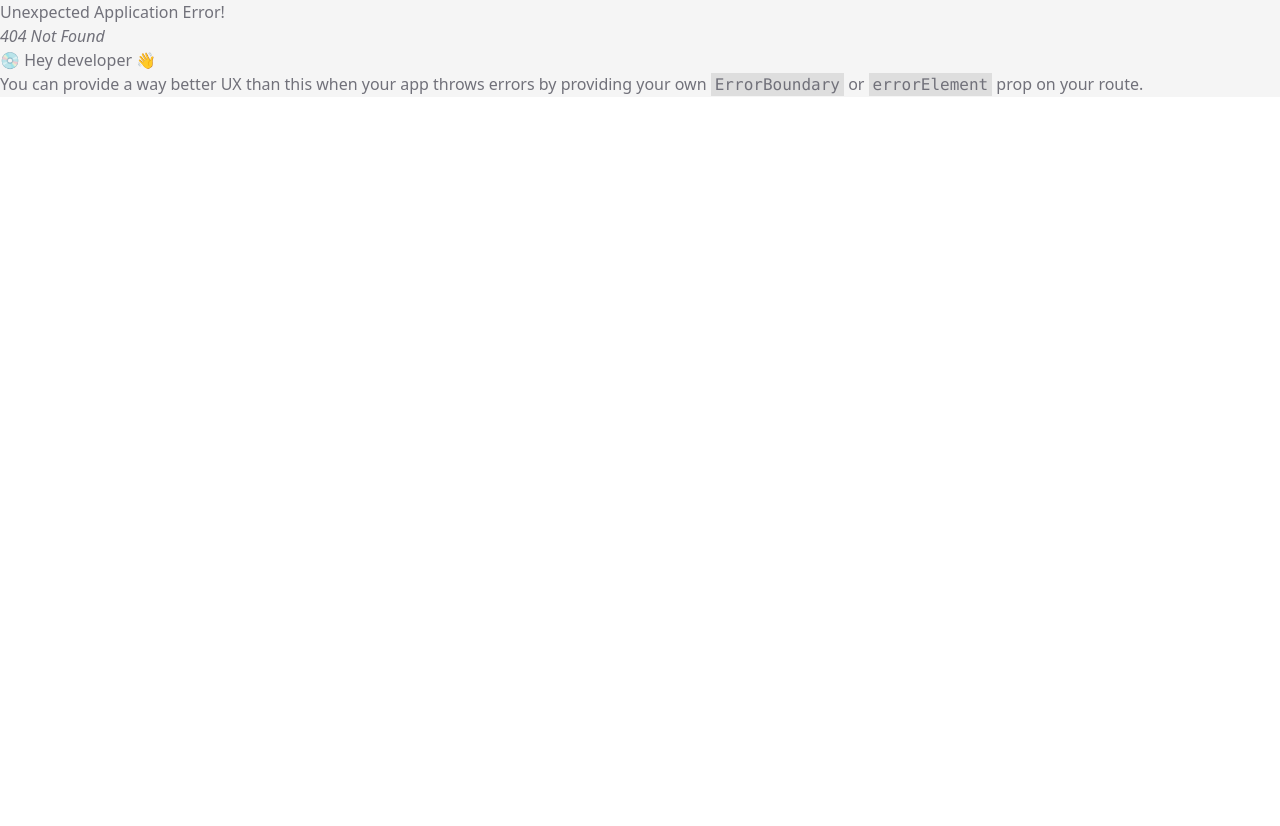
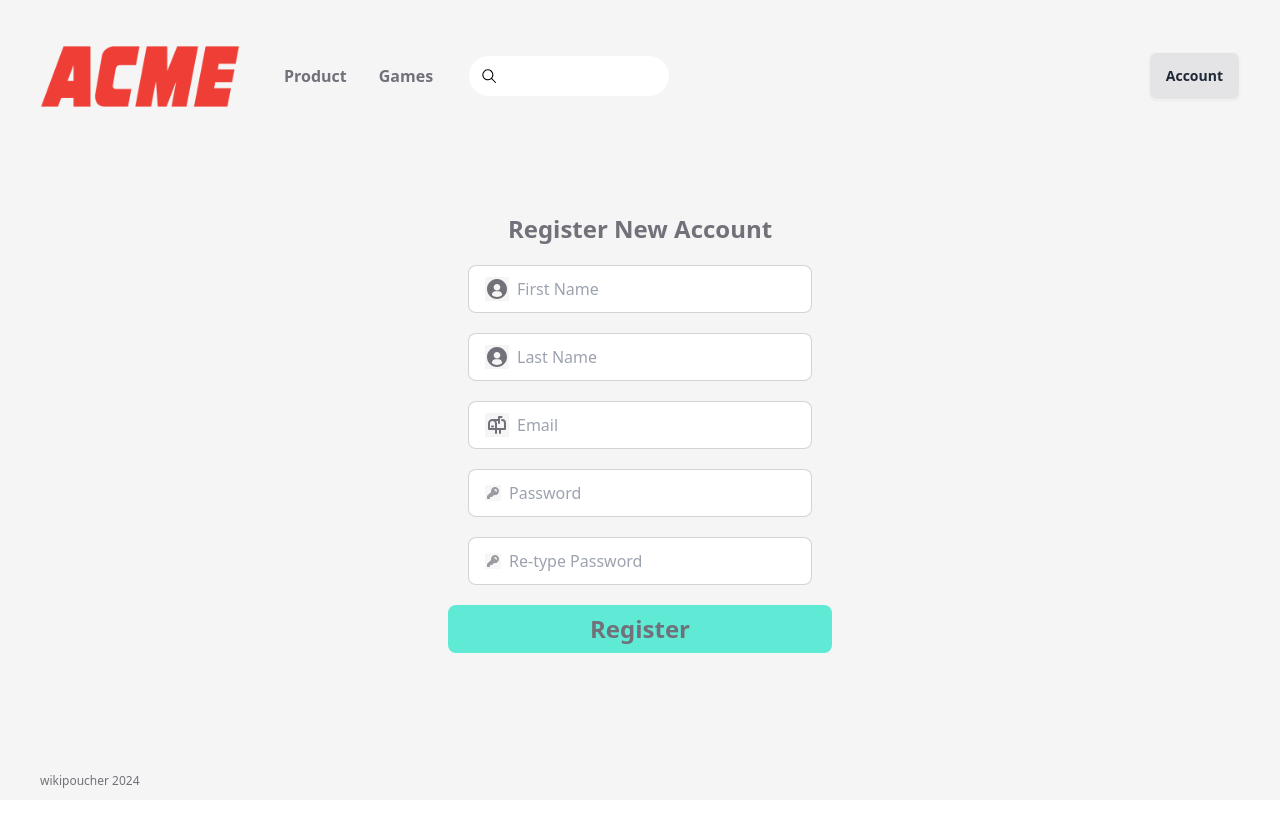
Before and after one commit to guardianhell/reactCommerce, a React (Vite) app: page /register in a window 1280 px wide. Before the commit this address had no page. Shown: the top 826 px of the page. Before the commit the page ends 800 px from the top, so only its background shows below. Built offline with nearby package versions, Linux system fonts and the light colour scheme.

Commit message:
Add Register Page

```diff
--- a/package.json
+++ b/package.json
@@ -12,7 +12,7 @@
   "dependencies": {
     "axios": "^1.7.7",
     "cors": "^2.8.5",
-    "framer-motion": "^11.5.6",
+    "framer-motion": "^11.11.8",
     "jotai": "^2.10.0",
     "react": "^18.3.1",
     "react-dom": "^18.3.1",
--- a/src/components/Layouts/DefaultLayout/index.jsx
+++ b/src/components/Layouts/DefaultLayout/index.jsx
@@ -1,11 +1,13 @@
 import React from 'react'
 import Navbar from '../../../pages/Home/Navbar'
+import FooterLayout from '../../Modules/Footer'
 
 const DefaultLayout = ({ children }) => {
     return (
         <div className='h-screen'>
             <Navbar />
             {children}
+            <FooterLayout />
         </div>
     )
 }
--- /dev/null
+++ b/src/components/Modules/Footer/index.jsx
@@ -0,0 +1,11 @@
+import React from 'react'
+
+const FooterLayout = () => {
+    return (
+        <footer className='bg-transparent flex flex-wrap my-20'>
+            <h3 className='flex bg-transparent mx-10 text-xs py-10'>wikipoucher 2024</h3>
+        </footer>
+    )
+}
+
+export default FooterLayout
--- a/src/components/Modules/ProductCard/index.jsx
+++ b/src/components/Modules/ProductCard/index.jsx
@@ -13,7 +13,7 @@ const ProductCard = ({ data }) => {
                 <h2 className="card-title">Product Name</h2>
                 <p>Mauris at tellus scelerisque risus commodo luctus sit amet vel neque. Phasellus sed viverra enim. Proin molestie nunc eu finibus.</p>
                 <div className="pt-2 card-actions">
-                    <button className="btn btn-primary">Buy Now</button>
+                    <button className="btn bg-lime-300">Buy Now</button>
                 </div>
             </div>
         </div>
--- a/src/components/Modules/ProductVariatyCard/index.jsx
+++ b/src/components/Modules/ProductVariatyCard/index.jsx
@@ -5,7 +5,7 @@ const ProductVariatyCard = ({ data }) => {
     return (
         <div className=''>
             <button className=''>
-                <div className='flex flex-row gap-2 bg-amber-300 rounded-full px-6 py-1 gap-4 hover:bg-amber-500'>
+                <div className='transition flex flex-row gap-2 bg-amber-300 rounded-full px-6 py-1 gap-4 hover:bg-amber-500 hover:duration-500 active:bg-amber-500'>
                     <div className='flex bg-transparent justify-center items-center'>
                         <PiCoinVerticalThin className='bg-transparent text-red-500' size={30} />
                         <div className='flex bg-transparent text-stone-500 text-xs'>100</div>
--- a/src/main.jsx
+++ b/src/main.jsx
@@ -5,6 +5,7 @@ import Login from './pages/Login'
 import './index.css'
 import { createBrowserRouter, RouterProvider } from 'react-router-dom'
 import ProductDetail from './pages/ProductDetail'
+import Register from './pages/Register'
 
 const router = createBrowserRouter([{
 
@@ -14,6 +15,10 @@ const router = createBrowserRouter([{
 {
   element: <Login />,
   path: '/login'
+  },
+  {
+    element: <Register />,
+    path: '/register'
   },
   {
     element: <ProductDetail />,
--- a/src/pages/Login/index.jsx
+++ b/src/pages/Login/index.jsx
@@ -36,12 +36,12 @@ const Login = () => {
                     </label>
                 </div>
                 <div className='flex flex-col items-center my-2 p-4'>
-                    <button className='bg-stone-300 px-20 py-2 rounded-lg'>Login</button>
+                    <button className='bg-stone-300 px-20 py-2 rounded-lg hover:bg-stone-500 hover:text-white'>Login</button>
                 </div>
 
                 <div className='relative bg-zinc-500 h-[1.5px] w-[10%] rounded left-1/2 -translate-x-1/2'></div>
                 <div className='flex flex-col items-center my-2 p-4'>
-                    <button className='bg-lime-300 px-20 py-2 rounded-lg'>Register</button>
+                    <button className='bg-lime-300 px-20 py-2 rounded-lg hover:bg-lime-500 hover:text-white'>Register</button>
                 </div>
             </div>
         </DefaultLayout>
--- /dev/null
+++ b/src/pages/PaymentPage/index.jsx
@@ -0,0 +1,11 @@
+import React from 'react'
+
+const PaymentQRIS = () => {
+    return (
+        <dialog id="PaymentQRIS" className='modal'>
+            <h3>QRIS</h3>
+        </dialog>
+    )
+}
+
+export default PaymentQRIS
--- a/src/pages/ProductDetail/index.jsx
+++ b/src/pages/ProductDetail/index.jsx
@@ -1,6 +1,7 @@
 import React from 'react'
 import DefaultLayout from '../../components/Layouts/DefaultLayout'
 import ProductVariatyCard from '../../components/Modules/ProductVariatyCard'
+import PaymentQRIS from '../PaymentPage'
 
 const ProductDetail = () => {
     return (
@@ -17,15 +18,28 @@ const ProductDetail = () => {
                     <ProductVariatyCard></ProductVariatyCard>
                     <ProductVariatyCard></ProductVariatyCard>
                     <ProductVariatyCard></ProductVariatyCard>
-                    <ProductVariatyCard></ProductVariatyCard>
-                    <ProductVariatyCard></ProductVariatyCard>
-                    <ProductVariatyCard></ProductVariatyCard>
-                    <ProductVariatyCard></ProductVariatyCard>
-                    <ProductVariatyCard></ProductVariatyCard>
-                    <ProductVariatyCard></ProductVariatyCard>
                 </div>
-                <div className='flex mt-10 justify-center items-center'>
-                    <button className='bg-teal-300 rounded-md px-10 py-4 font-bold hover:bg-teal-600 hover:text-white'>Buy Now</button>
+                <div className='flex flex-row w-[40%] gap-4 my-5'>
+                    <h3 className='flex justify-center items-center mr-4a'>Game ID</h3>
+                    <input className='input input-bordered' type='text'></input>
+                    <button className='bg-emerald-200 rounded-md px-4 py-2 hover:bg-emerald-400'>Check</button>
+                </div>
+                <div className='flex flex-row w-[40%] gap-8'>
+                    <h3 className='flex justify-center items-center'>Payment</h3>
+                    <button className='bg-stone-500 p-2 rounded'>
+                        <img className='bg-transparent' src='Logo QRIS.png' height={60} width={60} ></img>
+                    </button>
+                </div>
+                <div
+                    className='flex mt-10 justify-center items-center'>
+                    <button
+
+                        className='transition bg-teal-300 rounded-md px-10 py-4 font-bold hover:bg-teal-600 hover:text-white hover:duration-500'
+                        onClick={() => document.getElementById("PaymentQRIS").showModal()}
+                    >Buy Now</button>
+                    <dialog id="PaymentQRIS" className='modal'>
+                        <h3>QRIS</h3>
+                    </dialog>
                 </div>
 
             </div>
--- /dev/null
+++ b/src/pages/Register/index.jsx
@@ -0,0 +1,79 @@
+import React from 'react'
+import DefaultLayout from '../../components/Layouts/DefaultLayout'
+
+const Register = () => {
+    return (
+        <DefaultLayout>
+            <div className='relative flex-col w-[30%] left-1/2 -translate-x-1/2 mt-20'>
+                <h2 className='flex text-2xl font-bold justify-center items-center m-5'>Register New Account</h2>
+                <label className="input input-bordered flex items-center gap-2 m-5">
+                    <svg class="w-6 h-6 text-gray-800 dark:text-white"
+                        aria-hidden="true"
+                        xmlns="http://www.w3.org/2000/svg"
+                        width="24"
+                        height="24"
+                        fill="currentColor"
+                        viewBox="0 0 24 24">
+                        <path fill-rule="evenodd" d="M12 20a7.966 7.966 0 0 1-5.002-1.756l.002.001v-.683c0-1.794 1.492-3.25 3.333-3.25h3.334c1.84 0 3.333 1.456 3.333 3.25v.683A7.966 7.966 0 0 1 12 20ZM2 12C2 6.477 6.477 2 12 2s10 4.477 10 10c0 5.5-4.44 9.963-9.932 10h-.138C6.438 21.962 2 17.5 2 12Zm10-5c-1.84 0-3.333 1.455-3.333 3.25S10.159 13.5 12 13.5c1.84 0 3.333-1.455 3.333-3.25S13.841 7 12 7Z" clip-rule="evenodd" />
+                    </svg>
+                    <input type="text" className="grow" placeholder="First Name" />
+                </label>
+                <label className="input input-bordered flex items-center gap-2 m-5">
+                    <svg class="w-6 h-6 text-gray-800 dark:text-white"
+                        aria-hidden="true"
+                        xmlns="http://www.w3.org/2000/svg"
+                        width="24"
+                        height="24"
+                        fill="currentColor"
+                        viewBox="0 0 24 24">
+                        <path fill-rule="evenodd" d="M12 20a7.966 7.966 0 0 1-5.002-1.756l.002.001v-.683c0-1.794 1.492-3.25 3.333-3.25h3.334c1.84 0 3.333 1.456 3.333 3.25v.683A7.966 7.966 0 0 1 12 20ZM2 12C2 6.477 6.477 2 12 2s10 4.477 10 10c0 5.5-4.44 9.963-9.932 10h-.138C6.438 21.962 2 17.5 2 12Zm10-5c-1.84 0-3.333 1.455-3.333 3.25S10.159 13.5 12 13.5c1.84 0 3.333-1.455 3.333-3.25S13.841 7 12 7Z" clip-rule="evenodd" />
+                    </svg>
+                    <input type="text" className="grow" placeholder="Last Name" />
+                </label>
+                <label className="input input-bordered flex items-center gap-2 m-5">
+                    <svg class="w-6 h-6 text-gray-800 dark:text-white"
+                        aria-hidden="true" xmlns="http://www.w3.org/2000/svg"
+                        width="24"
+                        height="24"
+                        fill="none"
+                        viewBox="0 0 24 24">
+                        <path stroke="currentColor" stroke-linecap="round" stroke-linejoin="round" stroke-width="2" d="M11 16v-5.5A3.5 3.5 0 0 0 7.5 7m3.5 9H4v-5.5A3.5 3.5 0 0 1 7.5 7m3.5 9v4M7.5 7H14m0 0V4h2.5M14 7v3m-3.5 6H20v-6a3 3 0 0 0-3-3m-2 9v4m-8-6.5h1" />
+                    </svg>
+
+                    <input type="text" className="grow" placeholder="Email" />
+                </label>
+                <label className="input input-bordered flex items-center gap-2 m-5">
+                    <svg
+                        xmlns="http://www.w3.org/2000/svg"
+                        viewBox="0 0 16 16"
+                        fill="currentColor"
+                        className="h-4 w-4 opacity-70">
+                        <path
+                            fillRule="evenodd"
+                            d="M14 6a4 4 0 0 1-4.899 3.899l-1.955 1.955a.5.5 0 0 1-.353.146H5v1.5a.5.5 0 0 1-.5.5h-2a.5.5 0 0 1-.5-.5v-2.293a.5.5 0 0 1 .146-.353l3.955-3.955A4 4 0 1 1 14 6Zm-4-2a.75.75 0 0 0 0 1.5.5.5 0 0 1 .5.5.75.75 0 0 0 1.5 0 2 2 0 0 0-2-2Z"
+                            clipRule="evenodd" />
+                    </svg>
+                    <input type="password" className="grow" placeholder='Password' />
+                </label>
+                <label className="input input-bordered flex items-center gap-2 m-5">
+                    <svg
+                        xmlns="http://www.w3.org/2000/svg"
+                        viewBox="0 0 16 16"
+                        fill="currentColor"
+                        className="h-4 w-4 opacity-70">
+                        <path
+                            fillRule="evenodd"
+                            d="M14 6a4 4 0 0 1-4.899 3.899l-1.955 1.955a.5.5 0 0 1-.353.146H5v1.5a.5.5 0 0 1-.5.5h-2a.5.5 0 0 1-.5-.5v-2.293a.5.5 0 0 1 .146-.353l3.955-3.955A4 4 0 1 1 14 6Zm-4-2a.75.75 0 0 0 0 1.5.5.5 0 0 1 .5.5.75.75 0 0 0 1.5 0 2 2 0 0 0-2-2Z"
+                            clipRule="evenodd" />
+                    </svg>
+                    <input type="password" className="grow" placeholder='Re-type Password' />
+                </label>
+
+                <button className='flex rounded-lg bg-teal-300 text-2xl font-bold justify-center items-center p-2 w-full'>Register</button>
+
+            </div>
+        </DefaultLayout>
+    )
+}
+
+export default Register
```
Also changed, not shown: public/Logo QRIS.png (added), 1 other file (tests, documents, lock files or other folders).
